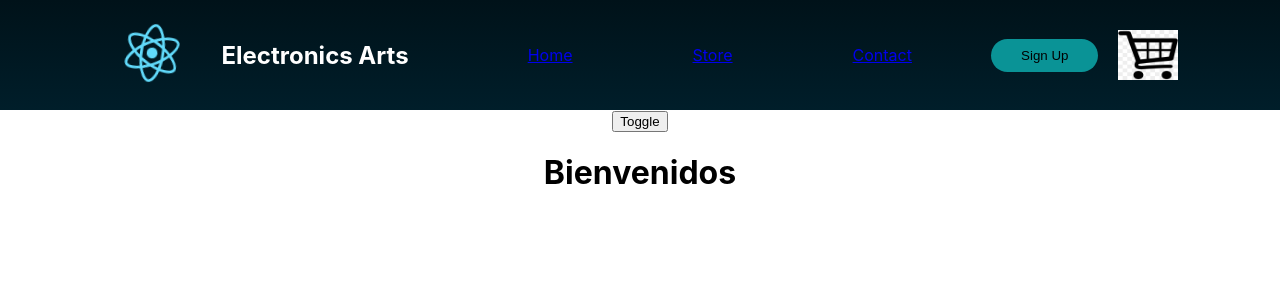
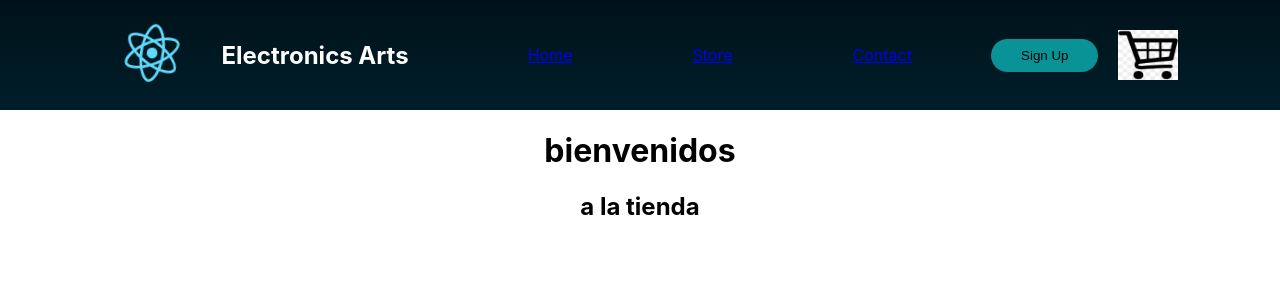
Before and after one commit to julian1820/react-tec, a React (Create React App) app: page / in a window 1280 px wide. Shown: the top 300 px of the page. Built offline with nearby package versions, Linux system fonts and the light colour scheme.

Commit message:
actualizacion del proyecto

```diff
--- a/src/components/ItemListContainer.js
+++ b/src/components/ItemListContainer.js
@@ -1,28 +1,13 @@
 import * as React from 'react';
 
-const ItemListContainer = () => {
-  const greeting = 'Bienvenidos';
-
-  const [isShow, setShow] = React.useState(true);
-
-  const handleToggle = () => {
-    setShow(!isShow);
-  };
-
-  return (
+const ItemListContainer = (props) => {
+  return(
     <div>
-      <button onClick={handleToggle} type="button">
-        Toggle
-      </button>
-
-      {isShow ? <Welcome text={greeting} /> : null}
+      <h1>{props.title}</h1>
+      <h2>{props.subtitle}</h2>
     </div>
   );
 };
 
-const Welcome = ({ text }) => {
-  return <h1>{text}</h1>;
-};
-
 
     export default ItemListContainer;
--- a/src/components/NavBar.js
+++ b/src/components/NavBar.js
@@ -70,7 +70,10 @@ return (
             <img style={logi} src={imagenes.img1}/>
         </Header>
         <body>
-        <ItemListContainer></ItemListContainer>
+        <ItemListContainer
+        title="bienvenidos"
+        subtitle="a la tienda"
+        />
         </body>
     </div>
         );
```
